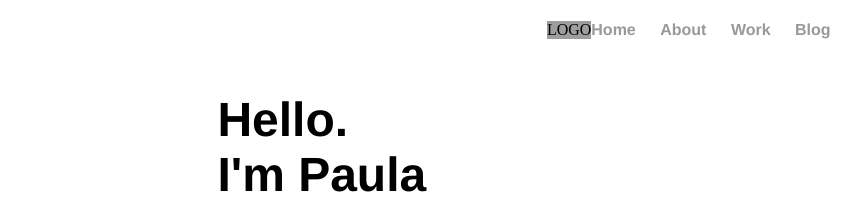
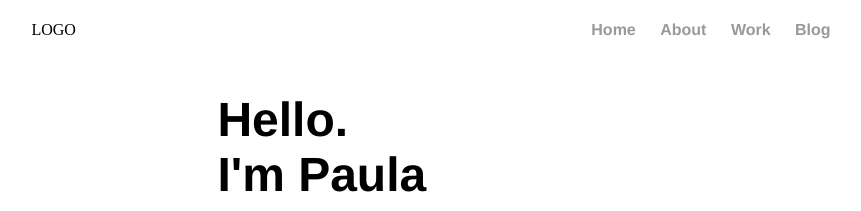
Before and after one commit to midorichan/midorichan.github.io, a Jekyll site: the page built from index.html, in a window 1280 px wide. Shown: the top 211 px of the page, without its empty margins (199-1060 px from the left). Built offline with Jekyll 4.4.1, drawn with Linux system fonts in a browser that asks for light colours.

Commit message:
Layout updates

```diff
--- a/css/main.css
+++ b/css/main.css
@@ -28,13 +28,13 @@ html, body {
 
 .header {
     grid-area: h;
+    display: flex;
     justify-content: right;
 
 }
 
 .logo {
-    background-image: url(../images/logo.png);
-    justify-content: left;
+    margin-right: auto;
 }
 
 .content {
@@ -44,12 +44,13 @@ html, body {
 
 .footer {
     grid-area: f;
-    justify-content: center;
+
 }
 
 .container > div {
     display: flex;
     align-items: center;
+    justify-content: center;
 }
 
 
```
